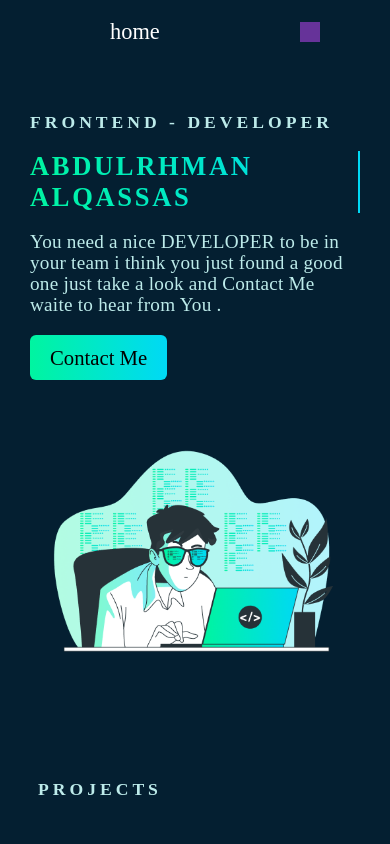
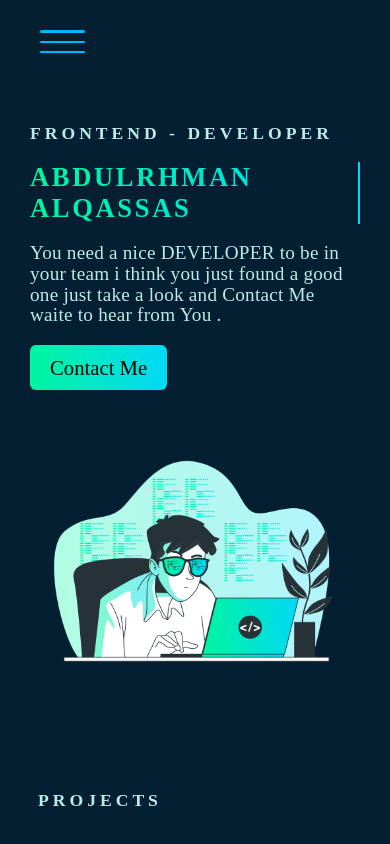
Before and after one commit to abdulrhmanalqassas/potfolio, a React (Create React App) app: page / in a window 390 px wide. Shown: the top 844 px of the page. Built offline with nearby package versions, Linux system fonts and the light colour scheme.

Commit message:
ADD burger-menu

```diff
--- a/src/App.css
+++ b/src/App.css
@@ -1,8 +1,6 @@
 .App {
   text-align: center;
 }
-
-
 
 P {
   font-weight: 500;
@@ -49,7 +47,7 @@ li {
 li > button {
   margin-left: 5.4375rem;
 }
-textarea{
+textarea {
   display: block;
   margin: 1.25rem auto;
   width: 45%;
@@ -79,15 +77,16 @@ button {
   cursor: pointer;
 }
 
-button:hover{
+button:hover {
   scale: 1.2;
 }
-a{
+a {
   text-decoration: none;
 }
 
-a:link, a:visited {
-  color:white;
+a:link,
+a:visited {
+  color: white;
 }
 a:hover {
   color: white;
@@ -127,10 +126,10 @@ a:hover {
   -webkit-background-clip: text;
   -webkit-text-fill-color: transparent;
   background-clip: text;
-  border-right: 0.15rem solid  #00d9f5;
+  border-right: 0.15rem solid #00d9f5;
   width: 0;
   overflow: hidden;
-  animation: typing 2s 0.3s 2 forwards ;
+  animation: typing 2s 0.3s 2 forwards;
   /* animation: name duration timing-function delay iteration-count direction fill-mode; */
 }
 .about {
@@ -221,7 +220,7 @@ footer li {
   border: #bdebea 0.0625rem solid;
   border-radius: 0.375rem;
 }
-.contact button{
+.contact button {
   width: 45%;
 }
 .App-logo:hover {
@@ -243,19 +242,91 @@ footer li {
 }
 @keyframes typing {
   from {
-   width: 0;
+    width: 0;
   }
   to {
     width: 100%;
   }
 }
 
+.burger-menu {
+  display: none;
+  cursor: pointer;
+  font-weight: 100;
+  z-index: 5;
+}
+
+.burger-bar {
+  width: 2em;
+  height: 0.1em;
+  background-color: rgb(0, 183, 255);
+  border-radius: 0.5em;
+  margin-top: 8px;
+  z-index: 99;
+
+}
+
+.menu {
+  width: 60%;
+  height: 30vh;
+  background-color: rgb(21, 34, 64);
+  position: absolute;
+  top: 40px;
+  padding: 40px;
+  /* border: #00f5a0 2px solid ; */
+  border-radius:20px ;
+  z-index: 0;
+}
+.menu >div {
+  display: flex;
+  flex-direction: column;
+  justify-content: space-around;
+}
+
+/* ------------- sliding menu ------------------ */
+.hidden {
+  display: none ;
+}
+
+.visible {
+  display: inherit;
+}
+
+/* ----- animations--------- */
+/* clicked */
+.burger-bar.clicked:nth-child(1){
+  transform: rotate(-45deg) translate(-15px);
+  transition: ease-out 0.5s;
+}
+
+.burger-bar.clicked:nth-child(2){
+  transform: scale(0.1);
+  transition: ease-out 0.5s;
+}
+
+.burger-bar.clicked:nth-child(3){
+  transform: rotate(45deg) translate(-15px);
+  transition: ease-out 0.5s;
+}
+
+/* unclicked */
+.burger-bar.unclicked {
+  transform: rotate(0) translate(0);
+  transition: cubic-bezier(0.175, 0.885, 0.32, 1.275) 0.5s;
+}
+
 @media (max-width: 750px) {
   .nav-link {
     display: none;
   }
-  .mob-burger {
+  .burger-menu {
     display: block;
+  }
+
+
+  nav ul{
+    justify-content: start;
+    margin-left:0px ;
   }
   img {
     margin: 0 auto;
@@ -291,7 +362,7 @@ footer li {
   }
   .contact input,
   button,
-  textarea{
+  textarea {
     width: 80%;
   }
 }
--- a/src/componant/Nav.js
+++ b/src/componant/Nav.js
@@ -1,17 +1,51 @@
 import React from "react";
-import {Link} from  "react-router-dom"
-export default function Nav(){
-    return(
-        <nav>
-            <ul>
-              <Link to=""> <li>home</li></Link>
-                <div className="mob-burger"></div>
-                <li className="nav-link" >
-                    {/* Projects */}
-                    <Link to="Contact"> <button>Contact</button></Link>
-                </li>
+import { Link } from "react-router-dom";
+import { useState } from "react";
+// const  useState = React.useState
+export default function Nav() {
+  const [burger_class, setBurgerClass] = useState("burger-bar unclicked");
+  const [menu_class, setMenuClass] = useState("menu hidden");
+  const [isMenuClicked, setIsMenuClicked] = useState(false);
 
-            </ul>
-        </nav>
-    )
+  // toggle burger menu change
+  const updateMenu = () => {
+    if (!isMenuClicked) {
+      setBurgerClass("burger-bar clicked");
+      setMenuClass("menu visible");
+    } else {
+      setBurgerClass("burger-bar unclicked");
+      setMenuClass("menu hidden");
+    }
+    setIsMenuClicked(!isMenuClicked);
+  };
+
+  return (
+    <nav>
+      <ul>
+        <div className={menu_class}>
+          <div>
+            <Link to="">HOME </Link>
+            <Link to="Contact">Contact</Link>
+          </div>
+        </div>
+        <Link to="">
+          {" "}
+          <li className="nav-link">home</li>
+        </Link>
+        <div className="burger-menu" onClick={updateMenu}>
+          <div className={burger_class}></div>
+          <div className={burger_class}></div>
+          <div className={burger_class}></div>
+        </div>
+
+        <li className="nav-link">
+          {/* Projects */}
+          <Link to="Contact">
+            {" "}
+            <button>Contact</button>
+          </Link>
+        </li>
+      </ul>
+    </nav>
+  );
 }
```
